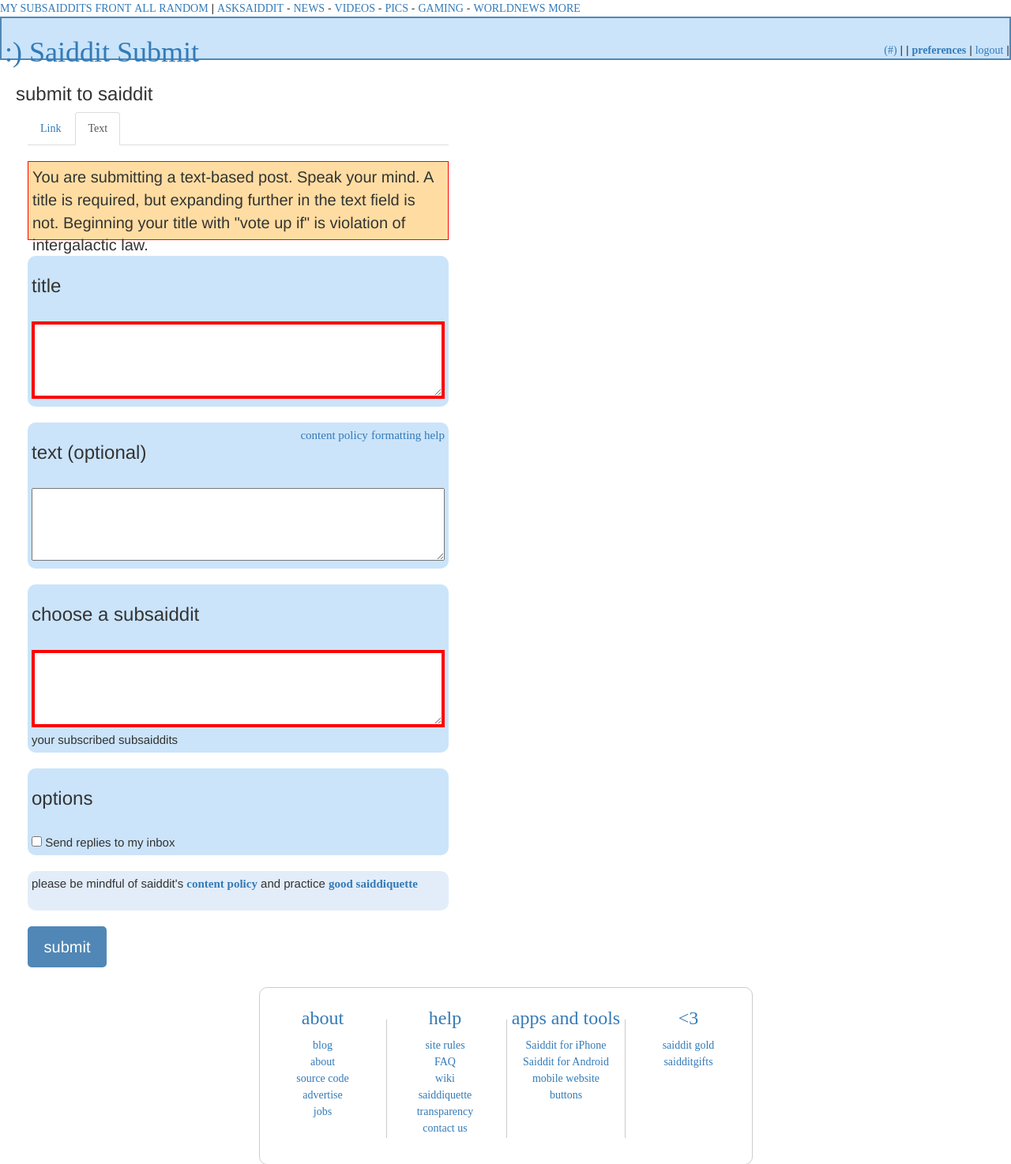
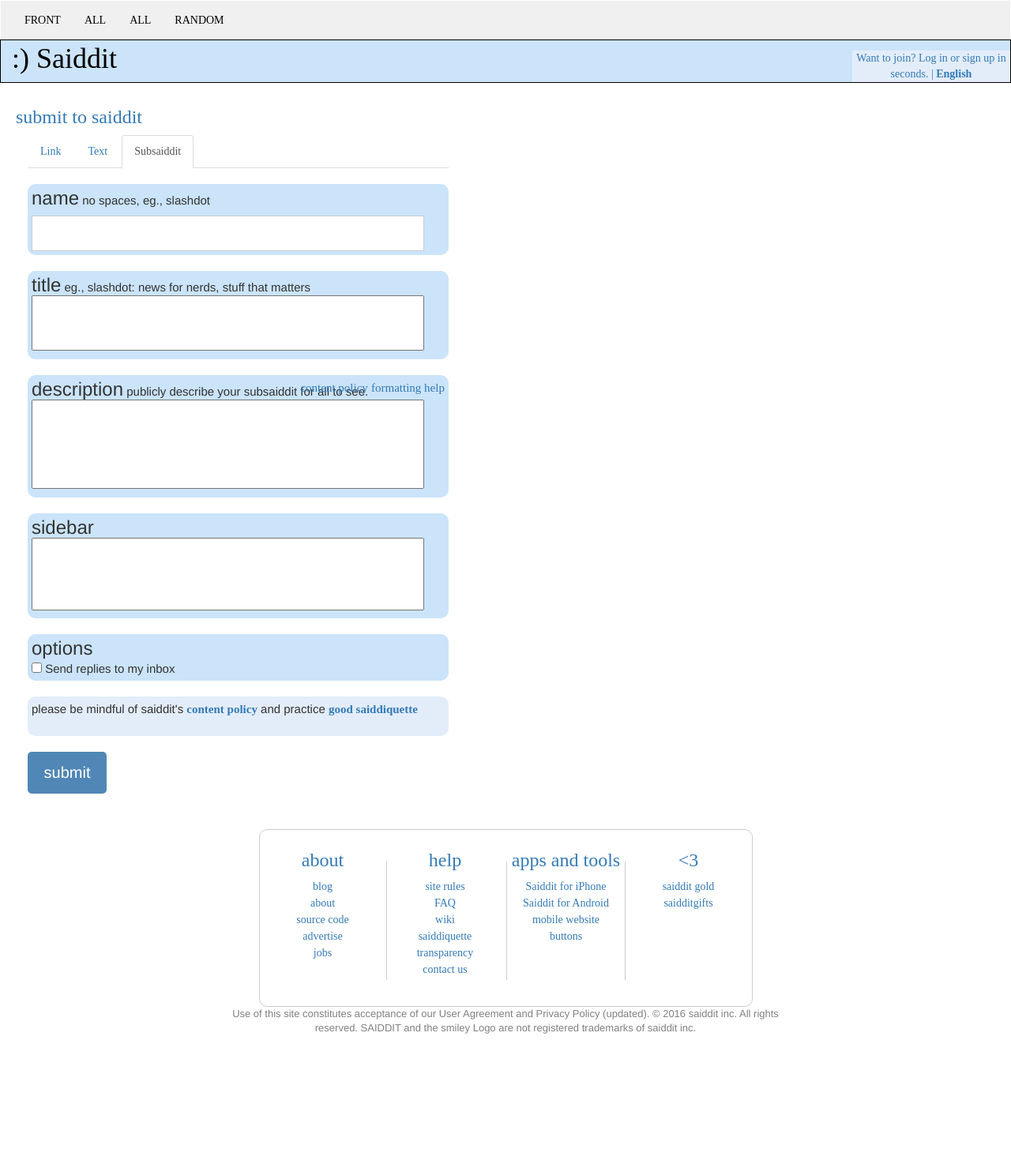
Before and after one commit to jorshi/csc370, a PHP site: page /new_post.php in a window 1280 px wide. Shown: the top 1474 px of the page at 79% size. After the commit the page ends 1309 px from the top, so only its background shows below. Run offline with PHP 8.4, Linux system fonts and the light colour scheme; data that the repository does not hold is empty; some libraries are stand-ins or nearby versions.

Commit message:
added function for subsaiddit button and changed some style stuff around

```diff
--- a/saiddit/homepage.php
+++ b/saiddit/homepage.php
@@ -43,7 +43,7 @@
         <?php printMain($user); ?>
 
         <!--HEAD BANNER [the top area of page where headers, nav bar, etc. are]-->
-        <?php printBanner($user, $subsaiddit, $conn); ?>
+        <?php printBanner($user, $subsaiddit, $conn, ''); ?>
 
         <!-- BODY [the area for saiddit and subsaiddit content and advertisement (like on reddit)]-->
             <div id='body' class="container-fluid">
@@ -53,7 +53,7 @@
                 <div id='ads'>
                     <button class='new' id='new_link' onclick='add_new("link")'>Submit a new link</button><br><br>
                     <button class='new' id='new_post' onclick='add_new("text")'>Submit a new text post</button><br><br>
-                    <button class='new' id='new_post' >Create your own Subsaiddit!</button>
+                    <button class='new' id='new_post' onclick='add_new("subsaiddit")'>Create your own Subsaiddit!</button>
                 </div>
             </div>
 
--- a/saiddit/html/banner.php
+++ b/saiddit/html/banner.php
@@ -2,7 +2,7 @@
 
 include("navigation.php");
 
-function printBanner($user, $subsaiddit, $conn=NULL) {
+function printBanner($user, $subsaiddit, $conn=NULL,$dir) {
 
     if ($subsaiddit == 'front') {
         $title = "Homepage";
@@ -15,14 +15,14 @@
 <!-- Old nav
         <a>MY SUBSAIDDITS</a> <a href="homepage.php">FRONT</a> <a href="homepage.php?s=all">ALL</a> <a href="homepage.php?s=random">RANDOM</a> | <a>ASKSAIDDIT</a> - <a>NEWS</a> - <a>VIDEOS</a> - <a>PICS</a> - <a>GAMING</a> - <a>WORLDNEWS</a> <a>MORE</a>
 -->
-        <?php printNavigation($conn) ?>
+        <?php printNavigation($conn, $dir) ?>
         <div id='nav_bar' class="container-fluid">
-            <a href = "homepage.php"><h1 class="nav-title">:) Saiddit</h1><a><span id="page-title" class="nav-title"><?php echo $title ?></span>
+            <?php echo '<a href = "'.$dir.'homepage.php" ><h1 class="nav-title" style="color:black;">:) Saiddit</h1><a><span id="page-title" class="nav-title" style="color:black;">'.$title.'</span>';?>
             <div id='login_button' value='0'></div>
 
             <?php
                 if ($user != NULL) {
-                    echo "<script>document.getElementById('login_button').innerHTML = \"<a href='#' onclick=''>".$user."</a> <a href='#' onclick=''>(#)</a> |     | <a href='#' onclick=''><b>preferences</b></a> | <a href='connect/logout.php'>logout</a> |\";</script>";
+                    echo "<script>document.getElementById('login_button').innerHTML = \"<a href='#' onclick=''>".$user."</a> <a href='#' onclick=''>(0)</a> |     | <a href='#' onclick=''><b>preferences</b></a> | <a href='connect/logout.php'>logout</a> |\";</script>";
                     echo "<script>logged_in = true;</script>";
                 }
                 else{
--- a/saiddit/html/navigation.php
+++ b/saiddit/html/navigation.php
@@ -1,9 +1,9 @@
 <?php
 
-include_once "db_utils/subsaiddit_factory.php";
 
-function printNavigation($conn) {
 
+function printNavigation($conn, $dir) {
+include_once ($dir."db_utils/subsaiddit_factory.php");
     $subsaiddits = getFrontPage($conn);
 
 ?>
@@ -18,16 +18,17 @@
                     <span class="icon-bar"></span>
                 </button>
             </div>
-            <div class="collapse navbar-collapse" id="bs-example-navbar-collapse-1">
-                <ul class="nav navbar-nav">
-                    <li><a href="homepage.php">FRONT</a></li>
-                    <li><a href="homepage.php?s=all">ALL</a></li>
-                    <li><a href="homepage.php?s=random">RANDOM</a></li>
+            <div class="collapse navbar-collapse" id="bs-example-navbar-collapse-1" style="position:absolute; left:0px; width:100%; background-color:#F0F0F0;">
+                <ul class="nav navbar-nav" >
+                    <?php echo '<li><a style="color:black;" href="'.$dir.'homepage.php">FRONT</a></li>'; ?>
+                    <?php echo '<li><a style="color:black;" href="'.$dir.'homepage.php?s=all">ALL</a></li>'; ?>
+                    <?php echo '<li><a style="color:black;" href="'.$dir.'homepage.php?s=all">ALL</a></li>'; ?>
+                    <?php echo '<li><a style="color:black;" href="'.$dir.'homepage.php?s=random">RANDOM</a></li>'; ?>
                     <?php
                         foreach ($subsaiddits as &$sub) {
-                            echo "<li><a href=homepage.php?s=".$sub['title']. ">";
+                            echo " <li> <a style='color:black;' href=".$dir."homepage.php?s=".$sub['title']. ">";
                             echo strtoupper($sub['title']);
-                            echo "</li></a>";
+                            echo "</a></li>";
                         }
                     ?>
                 </ul>
--- a/saiddit/interface/new_post.php
+++ b/saiddit/interface/new_post.php
@@ -4,8 +4,12 @@
     include('../utility/logging.php');
     include('../interface/submit_text_post.php');
     include('../interface/submit_url_post.php');
+    include('../interface/submit_subsaiddit_post.php');
 
+    include('../html/banner.php');
     include('../html/footer.php');
+
+    $conn = db_connect();
     $user = getSessionUser();
     $title = 'new post';
 ?>
@@ -28,7 +32,8 @@
 
 
 <!--HEAD [the top area of page where headers, nav bar, etc. are]-->
-
+        <?php printBanner($user, $subsaiddit, $conn, '../'); ?>
+<!--
         <div id='head'>
             <a>MY SUBSAIDDITS</a> <a>FRONT</a> <a>ALL</a> <a>RANDOM</a> | <a>ASKSAIDDIT</a> - <a>NEWS</a> - <a>VIDEOS</a> - <a>PICS</a> - <a>GAMING</a> - <a>WORLDNEWS</a> <a>MORE</a>
 
@@ -37,11 +42,11 @@
                 <div id='login_button'></div>
 
                 <?php
-			    	echo "<script>document.getElementById('login_button').innerHTML = \"<a href='#' onclick=''>".$user."</a> <a href='#' onclick=''>(#)</a> |     | <a href='#' onclick=''><b>preferences</b></a> | <a href='logout.php'>logout</a> |\";</script>";
+			    	//echo "<script>document.getElementById('login_button').innerHTML = \"<a href='#' onclick=''>".$user."</a> <a href='#' onclick=''>(#)</a> |     | <a href='#' onclick=''><b>preferences</b></a> | <a href='logout.php'>logout</a> |\";</script>";
                 ?>
             </div>
         </div>
-
+-->
 <!-- BODY [the area for saiddit and subsaiddit content and advertisement (like on reddit)]-->
         <div id='body'>
             <div id='content_submit'>
@@ -49,8 +54,10 @@
 
 				<div class="container" style='width:65%; margin-left:0;'>
 					<ul class="nav nav-tabs">
-						<li id= "link_li" class="active"><a  data-toggle="tab" href="#link">Link</a></li>
+						<a></a>
+                        <li id= "link_li" class="active"><a  data-toggle="tab" href="#link">Link</a></li>
 						<li id= "text_li" class=""><a  data-toggle="tab" href="#text">Text</a></li>
+                        <li id= "subsaiddit_li" class=""><a  data-toggle="tab" href="#subsaiddit">Subsaiddit</a></li>
 					</ul>
 
 					<div class="tab-content">
@@ -63,26 +70,25 @@
 
 						    <form id='post_link_form' name='post_link_form' action='' method='post'>
                                 <div class='div_new_post' >
-                                    <h3 style='text-align:left;'>url</h3><br>
-                                    <textarea class='textarea_form' rows='4' id='url_link_form' name='url_link_form' cols='97' required='required'></textarea>
+                                    <h3 style='text-align:left; display:inline;'>url</h3><br>
+                                    <input type='text' id='url_link_form' name='url_link_form' required>
                                 </div>
 
                                 <br>
                                 <div class='div_new_post' >
-                                    <h3 style='text-align:left;'>title</h3><br>
-                                    <textarea class='textarea_form' rows='4' id='title_link_form' name='title_link_form' cols='97' required='required'></textarea>
+                                    <h3 style='text-align:left; display:inline;'>title</h3><br>
+                                    <textarea class='textarea_form'  id='title_link_form' name='title_link_form' rows='3' cols='97' required></textarea>
                                 </div>
-
                                 <br>
                                 <div class='div_new_post' >
-                                    <h3 style='text-align:left;'>choose a subsaiddit</h3><br>
-                                    <textarea class='textarea_form' rows='4' id='subsaiddit_link_form' name='subsaiddit_link_form' cols='97' required='required'></textarea>
+                                    <h3 style='text-align:left; display:inline;'>choose a subsaiddit</h3><br>
+                                    <input type='text' class='textarea_form' id='subsaiddit_link_form' name='subsaiddit_link_form' required>
                                     <br> your subscribed subsaiddits
                                 </div>
 
                                 <br>
                                 <div class='div_new_post' >
-                                    <h3 style='text-align:left;'>options</h3><br>
+                                    <h3 style='text-align:left; display:inline;'>options</h3><br>
                                     <input type='checkbox' id='options_link_form' name='options_link_form'> Send replies to my inbox
                                 </div>
                                 <br>
@@ -99,25 +105,25 @@
 
                             <form id='post_text_form' name='post_text_form' action='' method='post'>
 								<div class='div_new_post'>
-                                    <h3 style='text-align:left;'>title</h3><br>
-                                    <textarea class='textarea_form' id='title_text_form' name='title_text_form' rows='4' cols='97' required='required'></textarea>
+                                    <h3 style='text-align:left; display:inline;'>title</h3><br>
+                                    <textarea class='textarea_form' id='title_text_form' name='title_text_form' rows='3' cols='97' required></textarea>
                                 </div>
 								<br>
                                 <div class='div_new_post' >
-                                    <h3 style='text-align:left;'>text (optional)</h3><br>
-                                    <textarea class='textarea_form' id='text_text_form' name='text_text_form' rows='4' cols='97'></textarea>
+                                    <h3 style='text-align:left; display:inline;'>text (optional)</h3><br>
+                                    <textarea class='textarea_form' id='text_text_form' name='text_text_form' rows='5' cols='97'></textarea>
                                     <div style='position:absolute; right:5px; top:5px;'><a href='#'>content policy</a><t> <a href='#'>formatting help</a></div>
                                 </div>
 								<br>
 								<div class='div_new_post' >
-                                    <h3 style='text-align:left;'>choose a subsaiddit</h3><br>
-                                    <textarea class='textarea_form' id='subsaiddit_text_form' name='subsaiddit_text_form' rows='4' cols='97' required='required'></textarea>
+                                    <h3 style='text-align:left; display:inline;'>choose a subsaiddit</h3><br>
+                                    <input type='text' class='textarea_form' id='subsaiddit_text_form' name='subsaiddit_text_form' required>
                                     <br> your subscribed subsaiddits
                                 </div>
 
                                 <br>
 								<div class='div_new_post' >
-									<h3 style='text-align:left;'>options</h3><br>
+									<h3 style='text-align:left; display:inline;'>options</h3><br>
 									<input type='checkbox' id='options_text_form' name='options_text_form'> Send replies to my inbox
 								</div>
                                 <br>
@@ -130,7 +136,49 @@
                                 <input type='submit' value='submit' id='submit_text' name='submit_text' style='position:relative; left:0px;'>
 							</form>
 					    </div>
-					</div>
+
+                        <div id="subsaiddit" class="tab-pane fade">
+                            <br>
+
+                            <form id='post_subsaiddit_form' name='post_subsaiddit_form' action='' method='post'>
+                                <div class='div_new_post'>
+                                    <h3 style='text-align:left; display:inline;'>name</h3>          no spaces, eg., slashdot<br>
+                                    <input type='text' id='name_subsaiddit_form' name='name_subsaiddit_form' required>
+                                </div>
+                                <br>
+                                <div class='div_new_post'>
+                                    <h3 style='text-align:left; display:inline;'>title</h3>         eg., slashdot: news for nerds, stuff that matters<br>
+                                    <textarea class='textarea_form' id='title_subsaiddit_form' name='title_subsaiddit_form' rows='3' cols='97' required></textarea>
+                                </div>
+                                <br>
+                                <div class='div_new_post' >
+                                    <h3 style='text-align:left; display:inline;'>description</h3>   publicly describe your subsaiddit for all to see.<br>
+                                    <textarea class='textarea_form' id='description_subsaiddit_form' name='description_subsaiddit_form' rows='5' cols='97' required></textarea>
+                                    <div style='position:absolute; right:5px; top:5px;'><a href='#'>content policy</a><t> <a href='#'>formatting help</a></div>
+                                </div>
+                                <br>
+                                <div class='div_new_post' >
+                                    <h3 style='text-align:left; display:inline;'>sidebar</h3><br>
+                                    <textarea class='textarea_form' id='sidebar_subsaiddit_form' name='sidebar_subsaiddit_form' rows='4' cols='97'></textarea>
+                                </div>
+
+                                <br>
+                                <div class='div_new_post' >
+                                    <h3 style='text-align:left; display:inline;'>options</h3><br>
+                                    <input type='checkbox' id='options_subsaiddit_form' name='options_subsaiddit_form'> Send replies to my inbox
+                                </div>
+                                <br>
+
+                                <div class='div_new_post' style='background-color:#E3EDFA; '>
+                                    please be mindful of saiddit's <a href='#'><b>content policy</b></a> and practice <a href='#'><b>good saiddiquette</b></a>
+                                </div>
+                                <br>
+
+                                <input type='submit' value='submit' id='submit_subsaiddit' name='submit_subsaiddit' style='position:relative; left:0px;'>
+                            </form>
+                            </br>
+                        </div>
+                    </div>
 				</div>
             </div>
 
@@ -149,15 +197,28 @@
             if (submit_type == 'link') {
                 document.getElementById('link_li').className = "active";
                 document.getElementById('text_li').className = "";
+                document.getElementById('subsaiddit_li').className = "";
 
                 document.getElementById('link').className = "tab-pane fade in active";
                 document.getElementById('text').className = "tab-pane fade";
-            }else {
+                document.getElementById('subsaiddit').className = "tab-pane fade";
+            }else if (submit_type == 'text'){
+                document.getElementById('link_li').className = "";
                 document.getElementById('text_li').className = "active";
+                document.getElementById('subsaiddit_li').className = "";
+
+                document.getElementById('link').className = "tab-pane fade";
+                document.getElementById('text').className = "tab-pane fade in active";
+                document.getElementById('subsaiddit').className = "tab-pane fade";
+            }
+            else {
+                document.getElementById('text_li').className = "";
                 document.getElementById('link_li').className = "";
+                document.getElementById('subsaiddit_li').className = "active";
 
-                document.getElementById('text').className = "tab-pane fade in active";
+                document.getElementById('text').className = "tab-pane fade";
                 document.getElementById('link').className = "tab-pane fade";
+                document.getElementById('subsaiddit').className = "tab-pane fade in active";
             }
         </script>
     </body>
--- /dev/null
+++ b/saiddit/interface/submit_subsaiddit_post.php
@@ -0,0 +1,31 @@
+<?php
+	$error = '';
+
+	// Check to make sure the username and password fields have been filled
+	if (isset($_POST['submit_subsaiddit'])) {
+		$title = ($_POST['title_subsaiddit_form']);
+		$description = ($_POST['description_subsaiddit_form']);
+		$author = getSessionUser();
+
+	        // Connection to mysql
+	    $conn = db_connect();
+
+	        // Check username and password against accounts
+	    $query = sprintf(
+            "INSERT INTO subsaiddits(title, description, creator_key) VALUES ('%s', '%s', '%s')",
+            mysqli_real_escape_string($conn, $title),
+            mysqli_real_escape_string($conn, $description),
+            mysqli_real_escape_string($conn, $author)
+        );
+
+	    $result = mysqli_query($conn, $query);
+	        // Check for successful user look up
+	    if (!$result) {
+	        $error = sprintf("Query Failed: %s", mysql_error());
+        }else {
+	        header("location: ../homepage.php");
+	    }
+
+	    mysqli_close($conn);
+	}
+?>
--- a/saiddit/static/css/style.css
+++ b/saiddit/static/css/style.css
@@ -91,7 +91,7 @@
     width:100%;
     height:55px;
     background-color:#CBE4FA;
-    border:2px solid #5087B6;
+    border:0.1em solid #000;
     padding: 4px;
 }
 
@@ -99,6 +99,9 @@
     position:absolute;
     right:0px;
     bottom:0px;
+    width:200px;
+    text-align:center;
+    background-color:#E3EDFA;
 }
 
 #popup_main {
@@ -364,10 +367,7 @@
     min-height:50px;
 }
 
-:required {
-    border-width:4px;
-    border-color:#FF0000;
-}
+
 
 #warning_new_post {
     height:100px;
@@ -379,5 +379,6 @@
 }
 
 .textarea_form{
-	width:100%;
+	width:95%;
+    resize: none;
 }
```
